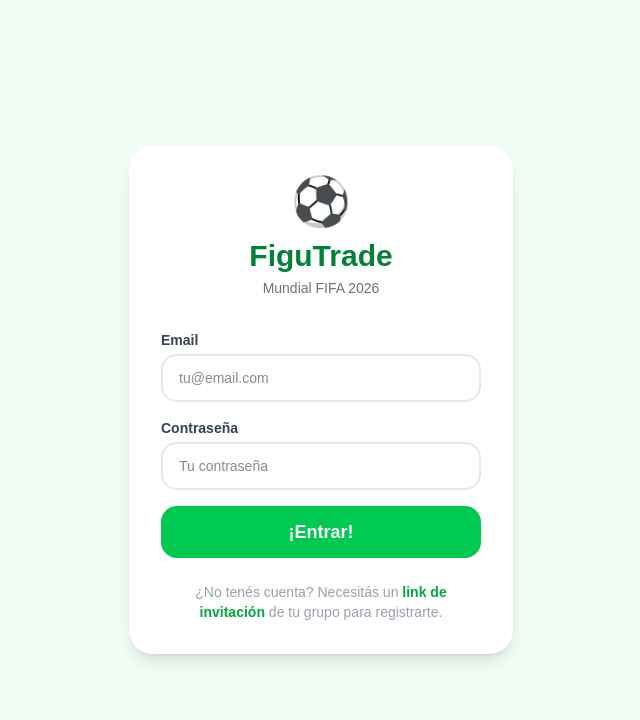
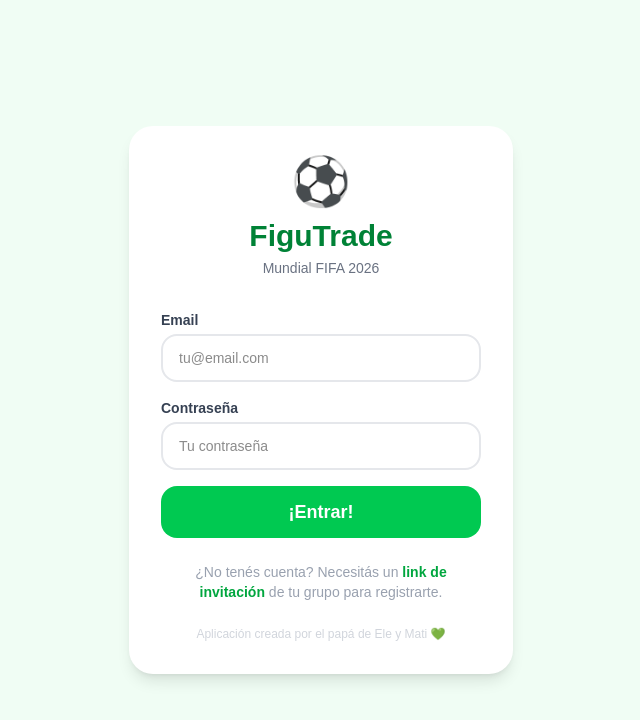
Before and after one commit to martintamagnoCH/trade-figus-2026, a Next.js app: page /login in a window 1280 px wide. Shown: the top 720 px of the page, without its empty margins (319-959 px from the left). Built offline with nearby package versions, Linux system fonts and the light colour scheme; no server answers.

Commit message:
Add author credit to login page

```diff
--- a/src/app/login/page.tsx
+++ b/src/app/login/page.tsx
@@ -88,6 +88,10 @@
           <span className="font-semibold text-green-600">link de invitación</span>{" "}
           de tu grupo para registrarte.
         </p>
+
+        <p className="text-center text-gray-300 text-xs mt-6">
+          Aplicación creada por el papá de Ele y Mati 💚
+        </p>
       </div>
     </div>
   );
```
